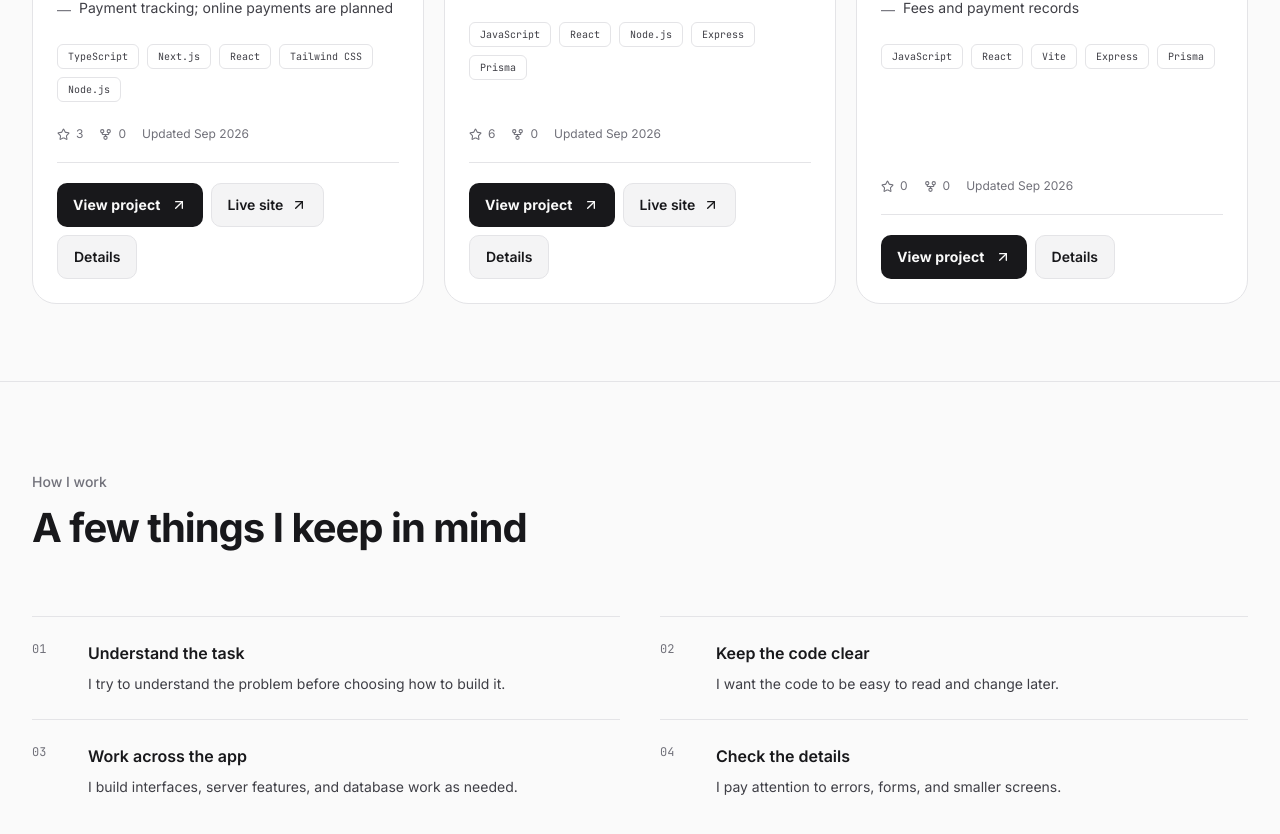
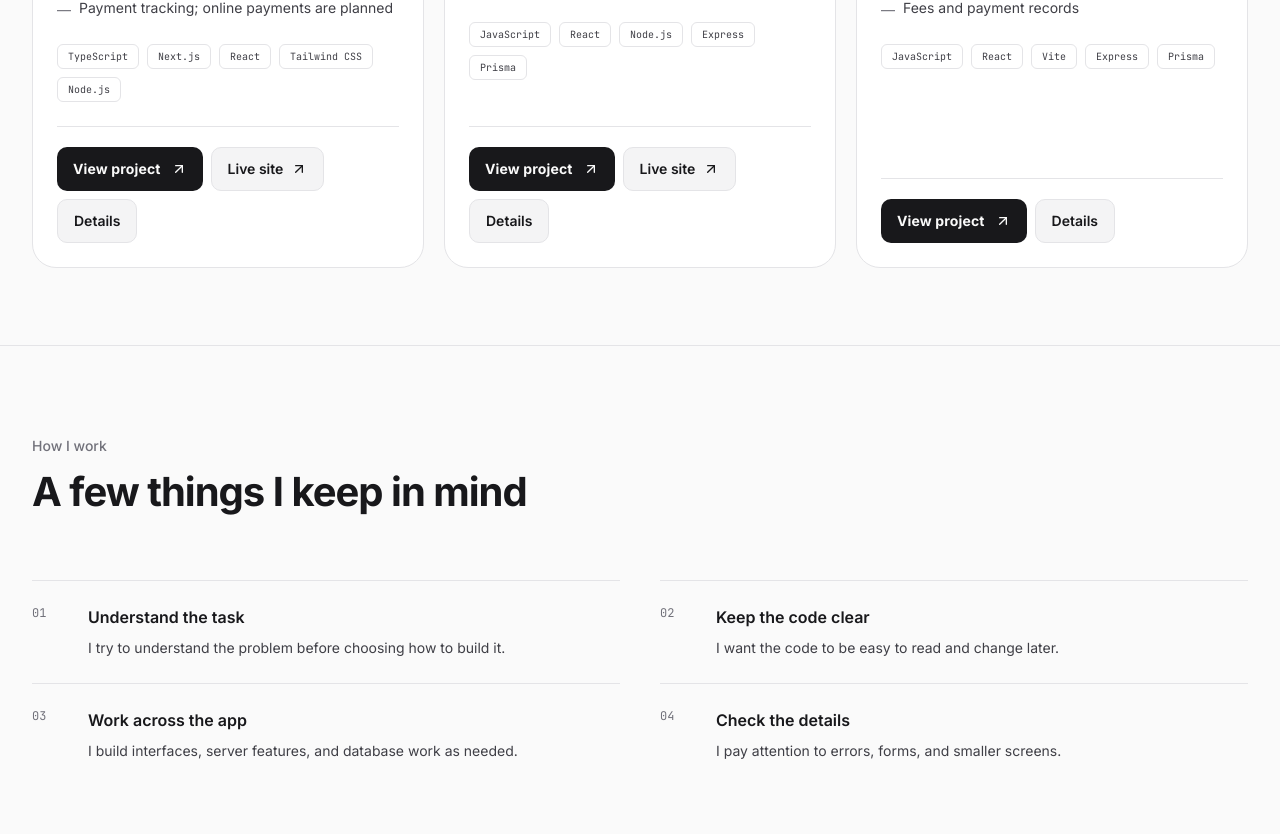
Before and after one commit to OlatomiwaTech/OlatomiwaTech.github.io, a React (Vite) app: page / in a window 1280 px wide. Shown: the part 1740-2574 px from the top of the page. Built offline with nearby package versions, Linux system fonts and the light colour scheme.

Commit message:
refactor: update project modal header text for consistency and clarity

```diff
--- a/src/components/ProjectModal.tsx
+++ b/src/components/ProjectModal.tsx
@@ -54,7 +54,7 @@ export const ProjectModal: React.FC<ProjectModalProps> = ({ project, onClose })
             {/* Header */}
             <div className="mb-6">
               <span className="font-mono text-xs font-bold text-[var(--accent)] bg-[var(--accent)]/10 border border-[var(--accent)]/20 px-3 py-1 rounded-md tracking-wider inline-block mb-3">
-                PROJECT DETAILS
+                Project details
               </span>
 
               <h3 id="project-modal-title" className="text-3xl font-extrabold text-[var(--text-primary)]">
--- a/src/components/ProjectSection.tsx
+++ b/src/components/ProjectSection.tsx
@@ -3,10 +3,8 @@ import {
   ArrowUpRight,
   AppWindow,
   BriefcaseBusiness,
-  GitFork,
   GraduationCap,
   Scissors,
-  Star,
   type LucideIcon,
 } from 'lucide-react';
 import { PROJECTS } from '../data/projects';
@@ -58,11 +56,6 @@ export const ProjectSection: React.FC<Props> = ({ onOpenModal }) => (
             </div>
 
             <div className="mt-auto pt-6">
-              <div className="mb-5 flex flex-wrap items-center gap-x-4 gap-y-2 text-xs text-[var(--text-muted)]">
-                <span className="inline-flex items-center gap-1.5"><Star size={13} aria-hidden="true" />{project.stars}</span>
-                <span className="inline-flex items-center gap-1.5"><GitFork size={13} aria-hidden="true" />{project.forks}</span>
-                <span>Updated {new Date(project.updatedAt).toLocaleDateString(undefined, { year: 'numeric', month: 'short' })}</span>
-              </div>
               <div className="flex flex-wrap gap-2 border-t border-[var(--border)] pt-5">
                 <a href={project.githubUrl} target="_blank" rel="noopener noreferrer" className="btn-primary text-xs !py-2.5 !px-4">
                   View project <ArrowUpRight className="w-4 h-4" aria-hidden="true" />
```
